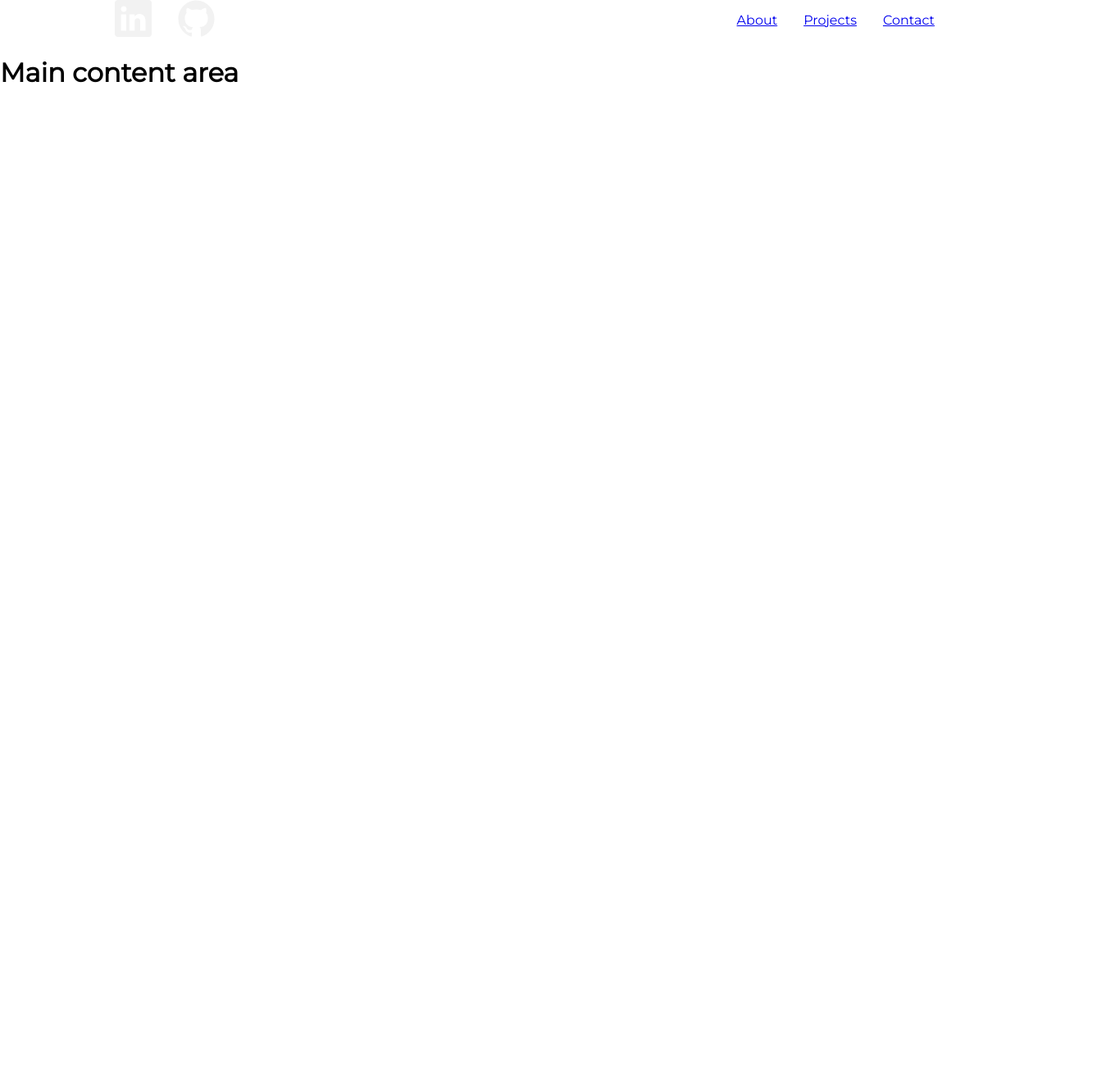
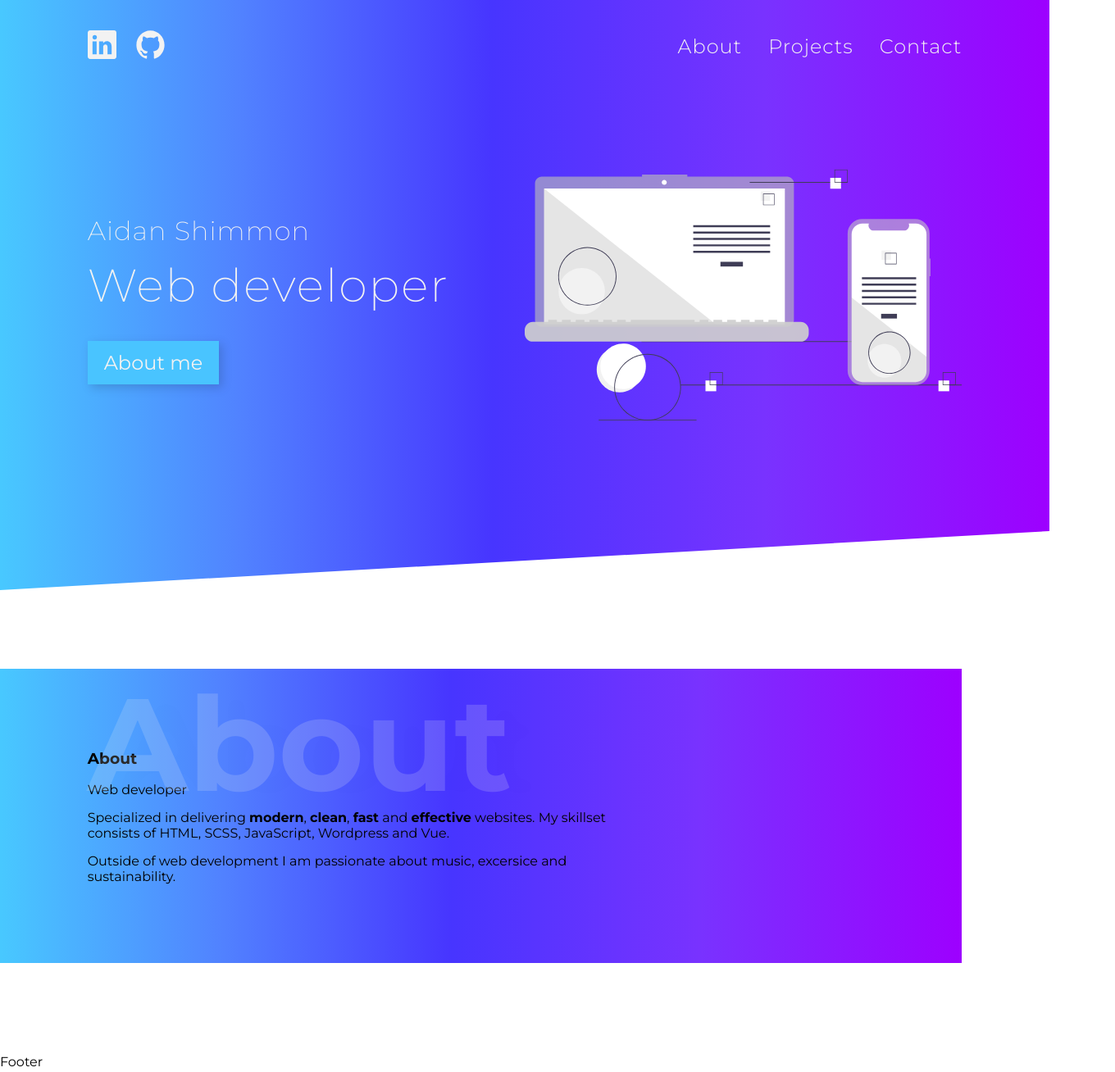
Before and after one commit to AidanShimmon/Start-smart-dev, a Gatsby site: page / in a window 1280 px wide. Shown: the whole page at 82% size, 1360 px wide, since content can reach past the window. Before the commit the page ends 800 px from the top, so only its background shows below. Built offline with nearby package versions, Linux system fonts and the light colour scheme; Gatsby itself is replaced by a stand-in of ours.

Commit message:
Rough start of nav, hero and about section

```diff
--- a/gatsby-config.js
+++ b/gatsby-config.js
@@ -39,8 +39,7 @@ module.exports = {
       resolve: `gatsby-plugin-google-fonts`,
       options: {
         fonts: [
-          `Montserrat`,
-          `source sans pro\:300,400,,700` // you can also specify font weights and styles
+          `Montserrat\: 100,200,300,400,700`,
         ],
         display: 'swap',
       },
--- /dev/null
+++ b/src/components/aboutMe.js
@@ -0,0 +1,19 @@
+import React from 'react'
+
+const aboutMe = () => {
+  return (
+    <section className="about">
+      <div className="about__content">
+        <div className="about__content__text">
+          <h3 className="about__watermark">About</h3>
+          <h3>About</h3>
+          <p>Web developer</p>
+          <p>Specialized in delivering <strong>modern</strong>, <strong>clean</strong>, <strong>fast</strong> and <strong>effective</strong> websites. My skillset consists of HTML, SCSS, JavaScript, Wordpress and Vue. </p>
+          <p>Outside of web development I am passionate about music, excersice and sustainability.</p>
+        </div>
+      </div>
+    </section>
+  )
+}
+
+export default aboutMe;
--- a/src/components/footer.js
+++ b/src/components/footer.js
@@ -1,25 +1,9 @@
 import React from "react"
-import styled from "styled-components"
-
-const StyledFooter = styled.footer`
-  width: 100%;
-  height: 6.25rem;
-  margin: 0 auto;
-  padding: 0 2.5rem;
-  color: white;
-  display: flex;
-  justify-content: center;
-  align-items: center;
-  font-size: 0.8rem;
-  text-transform: uppercase;
-  letter-spacing: +1px;
-  font-weight: 700;
-`
 
 const Footer = () => (
-  <StyledFooter>
+  <footer>
     <p>Footer</p>
-  </StyledFooter>
+  </footer>
 )
 
 export default Footer
--- a/src/components/global.scss
+++ b/src/components/global.scss
@@ -1,3 +1,6 @@
+$color__font__main: #f2f2f2;
+$color__secondary: #49C4FF;
+
 @mixin for-size($range) {
   $phone-upper-boundary: 600px;
   $tablet-portrait-upper-boundary: 900px;
@@ -17,39 +20,134 @@
   }
 }
 
-@mixin layoutMaxWidth {
-  margin: auto;
-  width: 100%;
-  max-width: 1000px;
+@mixin layoutColumns {
+  display: grid;
+  grid-template-columns: 1fr repeat(10,1fr) 1fr;
+}
 
-  @include for-size(phone-only) {
-
-  }
+@mixin gradientBackground {
+  background: linear-gradient(89.93deg, #48C8FF 0.1%, #5182FF 22.99%, #4735FF 46.92%, #7932FF 72.93%, #9D00FF 99.98%);
 }
 
 .main {
     font-family: 'Montserrat', sans-serif;
 }
 
+.button {
+  background-color: $color__secondary;
+  padding: 0.75rem 1.25rem;
+  font-size: 1.5rem;
+  color: $color__font__main;
+  text-decoration: none;
+  filter: drop-shadow(4px 4px 6px rgba(0, 0, 0, 0.15));
+}
+
 .header {
+  position: absolute;
+  top: 0;
+  left: 0;
+  right: 0;
+  padding: 2rem 0;
+  z-index: 1;
+  @include layoutColumns;
+
+
   &__content {
     display: flex;
     justify-content: space-between;
     align-items: center;
-    @include layoutMaxWidth;
+    grid-column: 2/12;
   }
 
   &__icons {
+    svg {
+      width: 35px;
+    }
+
     a+a {
-      padding-left: 2rem;
+      padding-left: 1.5rem;
     }
   }
 
   &__navigation {
     &__link {
+      font-size: 1.5rem;
+      font-weight: 300;
+      letter-spacing: 1px;
+      color: $color__font__main;
+      text-decoration: none;
+
       +.header__navigation__link {
-        padding-left: 2rem;
+        margin-left: 2rem;
       }
     }
   }
 }
+
+.hero {
+  height: 90vh;
+  width: 100%;
+  -webkit-clip-path: polygon(0 0, 100% 0, 100% 96%, 0 100%);
+  clip-path: polygon(0 0, 100% 0, 100% 90%, 0 100%);
+  @include layoutColumns;
+  @include gradientBackground;
+
+  &__content {
+    position: relative;
+    display: flex;
+    justify-content: space-between;
+    align-items: center;
+    height: 100%;
+    color: $color__font__main;
+    grid-column: 2/12;
+
+      h1 {
+        font-weight: 200;
+        font-size: 2rem;
+        letter-spacing: 1px;
+        margin: 0 0 1rem 0;
+      }
+
+      h2 {
+        font-weight: 200;
+        font-size: 3.5rem;
+        letter-spacing: 2px;
+        margin: 0 0 3rem 0;
+      }
+
+      svg {
+        position: absolute;
+        right: 0;
+        width: 50%;
+      }
+  }
+}
+
+.about {
+  padding: 6rem 0;
+  @include layoutColumns;
+
+  &__watermark {
+    position: absolute;
+    top: 0;
+    left: 0;
+    color: $color__font__main;
+    opacity: 0.17;
+    text-shadow: 35px 4px 16px rgba(0, 0, 0, 0.04);
+    font-size: 10rem;
+    margin: 0;
+  }
+
+  &__content {
+    grid-column: 1/12;
+    display: grid;
+    grid-template-columns: repeat(11,1fr);
+    @include gradientBackground;
+
+    &__text {
+      padding: 5rem 0;
+      grid-column: 2/8;
+      position: relative;
+    }
+  }
+}
--- a/src/components/header.js
+++ b/src/components/header.js
@@ -12,14 +12,14 @@ const Header = () => {
           <a
             href="https://www.linkedin.com/in/aidan-shimmon-738428168/"
             target="_blank"
-            rel="nofollow"
+            rel="noreferrer"
           >
             <LinkedinIcon/>
           </a>
           <a
             href="https://github.com/AidanShimmon"
             target="_blank"
-            rel="nofollow"
+            rel="noreferrer"
           >
             <GithubIcon/>
           </a>
--- /dev/null
+++ b/src/components/hero.js
@@ -0,0 +1,24 @@
+import React from 'react'
+import { Link } from 'gatsby'
+
+import HeroSvg from "../assets/hero.svg";
+
+const Hero = () => {
+    return (
+        <section className="hero">
+            <div className="hero__content">
+
+                <div className="hero__content__text">
+                    <h1>Aidan Shimmon</h1>
+                    <h2>Web developer</h2>
+                    <Link className="hero__button button" to="#about" aria-label="about">About me</Link>
+                </div>
+
+                <HeroSvg/>
+
+            </div>
+        </section>
+    )
+}
+
+export default Hero
--- a/src/pages/index.js
+++ b/src/pages/index.js
@@ -1,10 +1,13 @@
 import React from "react"
 
 import Layout from "../components/layout"
+import Hero from "../components/hero"
+import AboutMe from "../components/aboutMe"
 
 const IndexPage = () => (
   <Layout>
-    <h1>Main content area</h1>
+    <Hero/>
+    <AboutMe/>
   </Layout>
 )
 
```
Also changed, not shown: src/assets/hero.svg (added).
